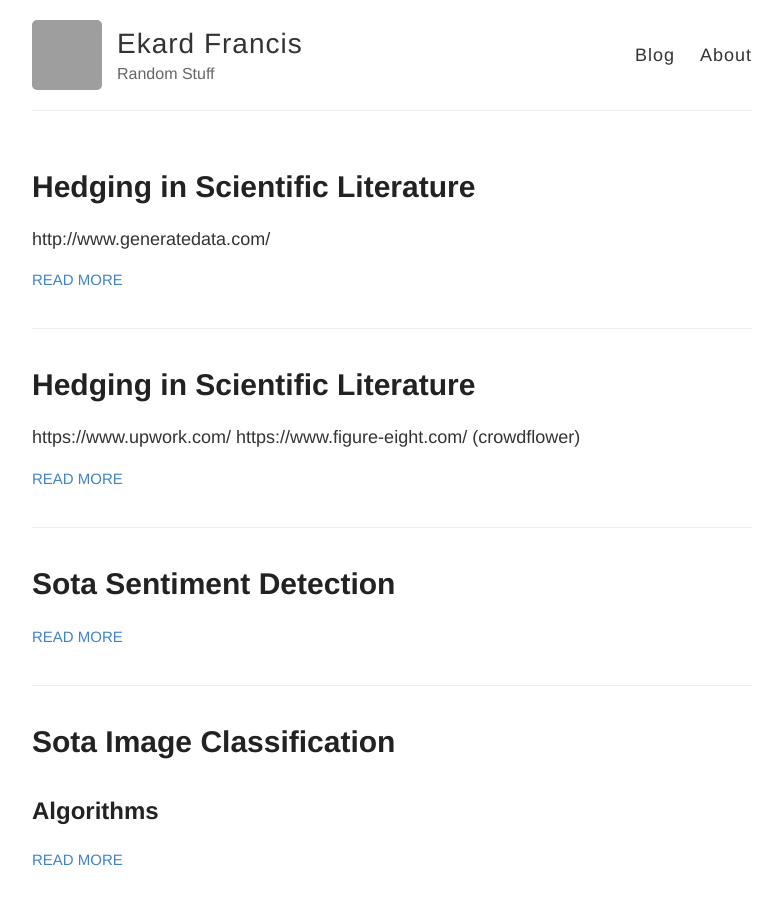
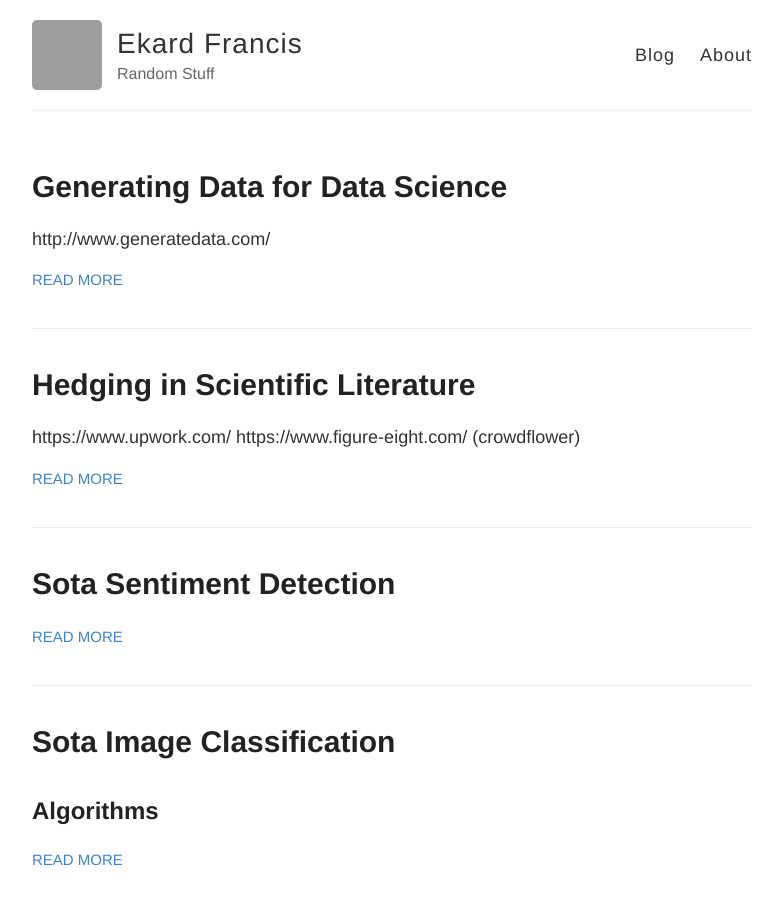
Before and after one commit to ekardf/ekardf.github.io, a Jekyll site: the page built from index.html, in a window 1280 px wide and 900 px high. Shown: the whole window, without its empty margins (248-1030 px from the left). Built offline with Jekyll 4.4.1, drawn with Linux system fonts in a browser that asks for light colours; grey boxes are pictures that could not be loaded.

Commit message:
Update 2018-05-25-dataset-generation.md

```diff
--- a/_posts/2018-05-25-dataset-generation.md
+++ b/_posts/2018-05-25-dataset-generation.md
@@ -1,6 +1,6 @@
 ---
 layout: post
-title: Hedging in Scientific Literature
+title: Generating Data for Data Science
 ---
 
 http://www.generatedata.com/
```
